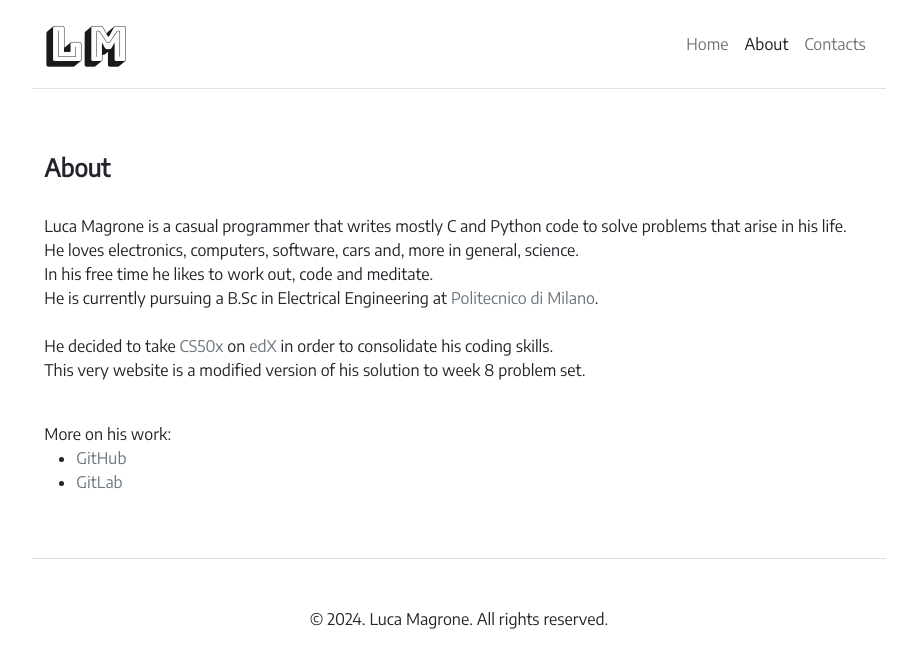
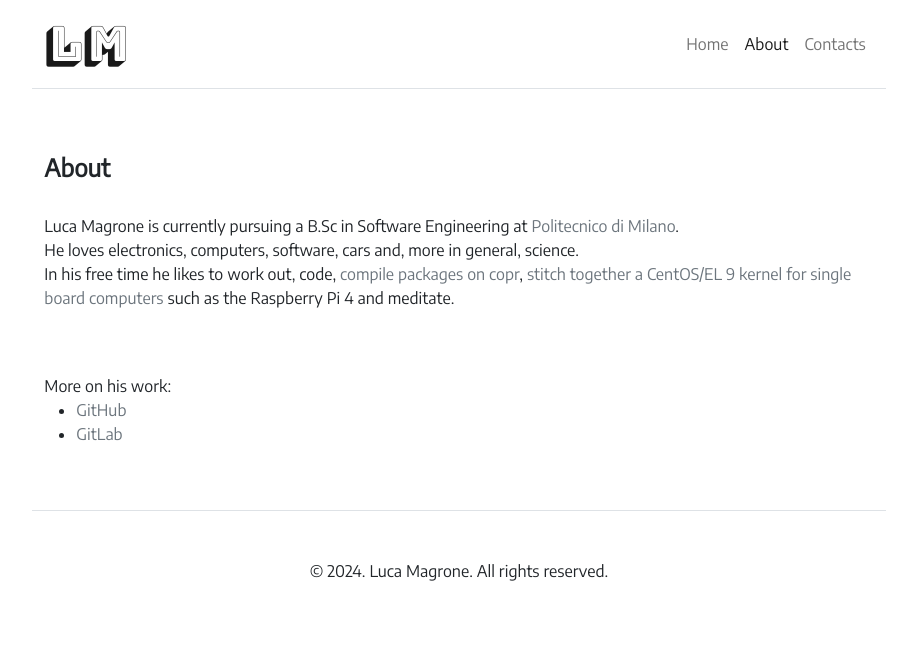
Before and after one commit to Leuca/Leuca.github.io, a Jekyll site: the page built from about.html, in a window 1280 px wide. Shown: the top 668 px of the page, without its empty margins (181-1098 px from the left). Built offline with Jekyll 4.4.1, drawn with Linux system fonts in a browser that asks for light colours.

Commit message:
About: fast-forward to 2 years later
Signed-off-by: Luca Magrone <luca.magrone@me.com>

```diff
--- a/about.html
+++ b/about.html
@@ -9,18 +9,13 @@ script:  "<script>\n
 ---
 <h4><strong>About</strong></h4>
             <br>
-            Luca Magrone is a casual programmer that writes mostly C and Python code to solve problems that arise in his life.
+            Luca Magrone is currently pursuing a B.Sc in Software Engineering at <a href="https://www.polimi.it/en" class="link-secondary">Politecnico di Milano</a>.
             <br>
             He loves electronics, computers, software, cars and, more in general, science.
             <br>
-            In his free time he likes to work out, code and meditate.
-            <br>
-            He is currently pursuing a B.Sc in Electrical Engineering at <a href="https://www.polimi.it/en" class="link-secondary">Politecnico di Milano</a>.
+            In his free time he likes to work out, code, <a href="https://copr.fedorainfracloud.org/coprs/lucamagrone/" class="link-secondary">compile packages on copr</a>, <a href="https://gitlab.com/Leuca/centos-stream-9/-/tree/rpi4?ref_type=heads" class="link-secondary">stitch together a CentOS/EL 9 kernel for single board computers</a> such as the Raspberry Pi 4 and meditate.
             <br>
             <br>
-            He decided to take <a href="https://www.edx.org/course/introduction-computer-science-harvardx-cs50x" class="link-secondary">CS50x</a> on <a href="https://edx.org" class="link-secondary">edX</a> in order to consolidate his coding skills.
-            <br>
-            This very website is a modified version of his solution to week 8 problem set.
             </p>
             <br>
             More on his work:
```
